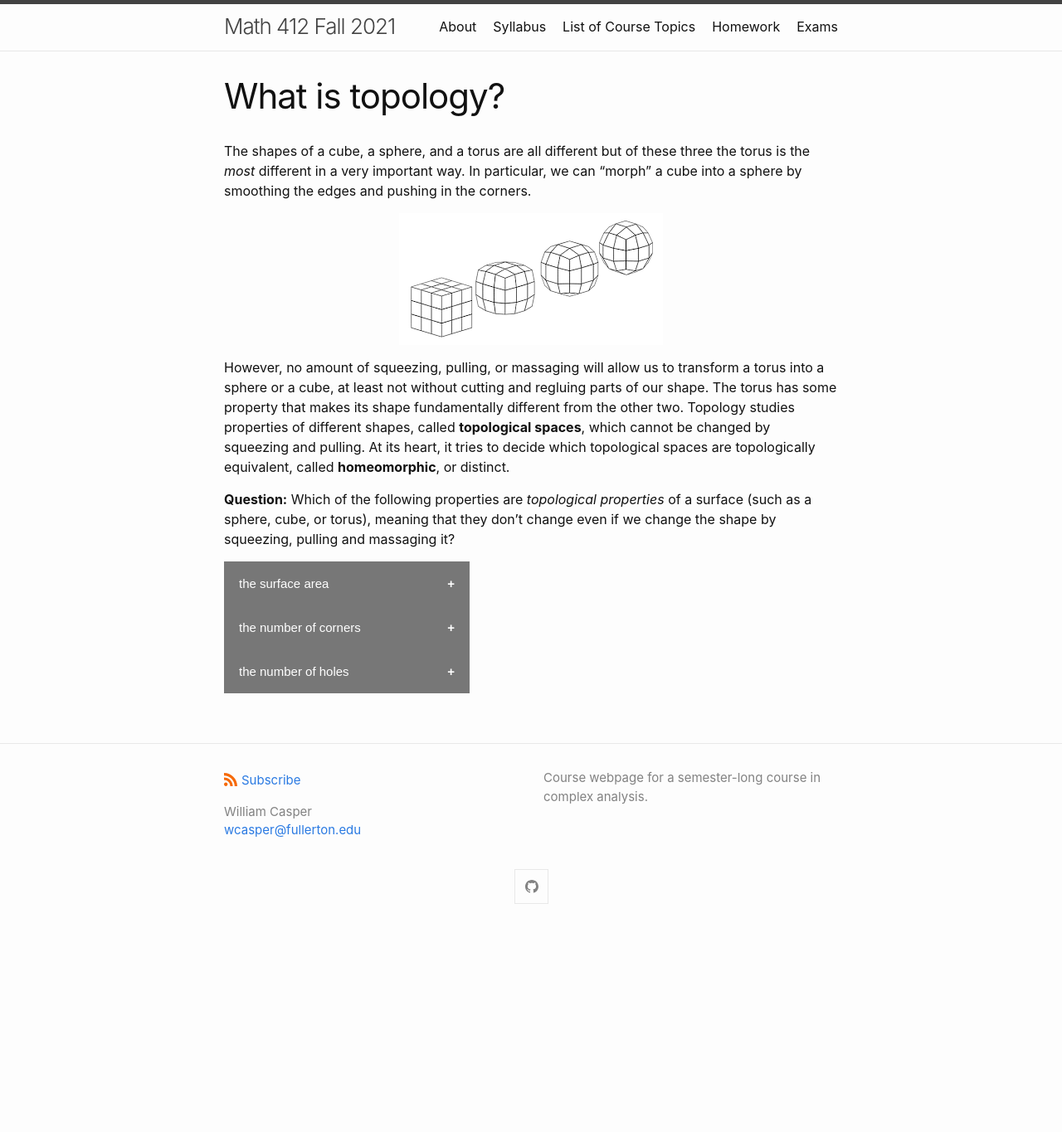
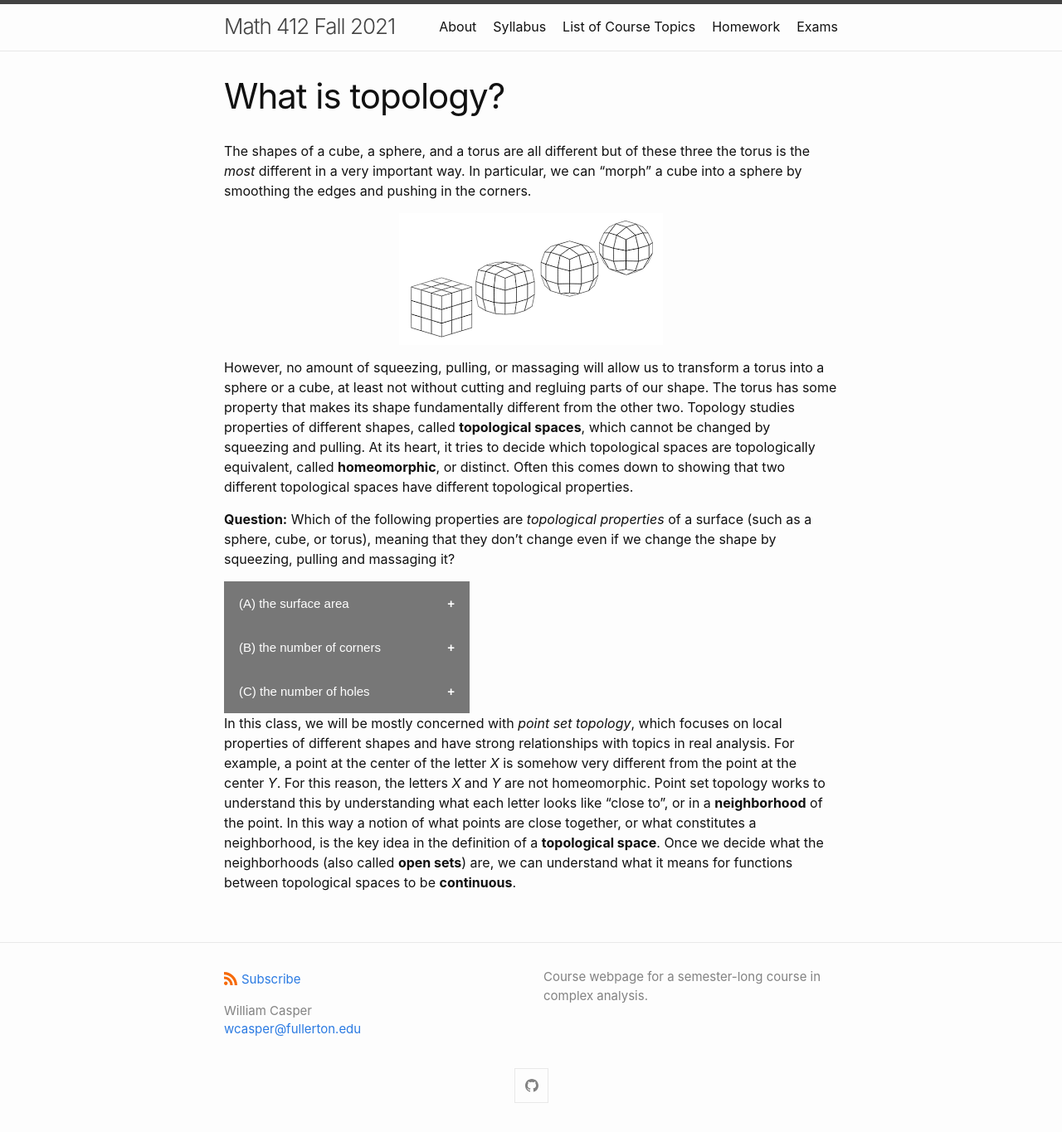
Before and after one commit to wcasper/math414fall2022, a Jekyll site: the page built from _topics/000-what-is-topology.md, in a window 1280 px wide. Shown: the whole page at 83% size. Built offline with Jekyll 4.4.1, drawn with Linux system fonts in a browser that asks for light colours; before the commit the page ends 1125 px from its top, so only the background shows below that.

Commit message:
update text

```diff
--- a/_topics/000-what-is-topology.md
+++ b/_topics/000-what-is-topology.md
@@ -2,15 +2,6 @@
 layout: page
 title: What is topology?
 ---
-
-
-The shapes of a cube, a sphere, and a torus are all different but of these three the torus is the *most* different in a very important way.
-In particular, we can "morph" a cube into a sphere by smoothing the edges and pushing in the corners.
-
-<p align="center"><img src="fig/cube-to-sphere.png"/></p>
-
-However, no amount of squeezing, pulling, or massaging will allow us to transform a torus into a sphere or a cube, at least not without cutting and regluing parts of our shape.  The torus has some property that makes its shape fundamentally different from the other two.  Topology studies properties of different shapes, called **topological spaces**, which cannot be changed by squeezing and pulling.  At its heart, it tries to decide which topological spaces are topologically equivalent, called **homeomorphic**, or distinct.
-
 
 <style>
 .collapsible {
@@ -49,17 +40,26 @@ However, no amount of squeezing, pulling, or massaging will allow us to transfor
   background-color: #ffffff;
 }
 </style>
+
+The shapes of a cube, a sphere, and a torus are all different but of these three the torus is the *most* different in a very important way.
+In particular, we can "morph" a cube into a sphere by smoothing the edges and pushing in the corners.
+
+<p align="center"><img src="fig/cube-to-sphere.png"/></p>
+
+However, no amount of squeezing, pulling, or massaging will allow us to transform a torus into a sphere or a cube, at least not without cutting and regluing parts of our shape.  The torus has some property that makes its shape fundamentally different from the other two.  Topology studies properties of different shapes, called **topological spaces**, which cannot be changed by squeezing and pulling.  At its heart, it tries to decide which topological spaces are topologically equivalent, called **homeomorphic**, or distinct.
+Often this comes down to showing that two different topological spaces have different topological properties.
+
 **Question:** Which of the following properties are *topological properties* of a surface (such as a sphere, cube, or torus), meaning that they don't change even if we change the shape by squeezing, pulling and massaging it?
 <body>
-<button class="collapsible">the surface area</button>
+<button class="collapsible">(A) the surface area</button>
 <div class="content">
   <p>Careful!  The area changes as we shrink or expand our shape by squeezing or stretching it.</p>
 </div>
-<button class="collapsible">the number of corners</button>
+<button class="collapsible">(B) the number of corners</button>
 <div class="content">
   <p>Careful!  Corners can be smoothed away, just like when we make a cube into a sphere.</p>
 </div>
-<button class="collapsible">the number of holes</button>
+<button class="collapsible">(C) the number of holes</button>
 <div class="content">
   <p>Right!  Setting aside the important task of rigorously defining a "hole", intuitively we can understand that by squeezing or stretching a surface we cannot change the number of holes.</p>
 </div>
@@ -81,3 +81,5 @@ for (i = 0; i < coll.length; i++) {
 }
 </script>
 </body>
+
+In this class, we will be mostly concerned with *point set topology*, which focuses on local properties of different shapes and have strong relationships with topics in real analysis.  For example, a point at the center of the letter *X* is somehow very different from the point at the center *Y*.  For this reason, the letters *X* and *Y* are not homeomorphic.  Point set topology works to understand this by understanding what each letter looks like "close to", or in a **neighborhood** of the point.  In this way a notion of what points are close together, or what constitutes a neighborhood, is the key idea in the definition of a **topological space**.  Once we decide what the neighborhoods (also called **open sets**) are, we can understand what it means for functions between topological spaces to be **continuous**.
```
